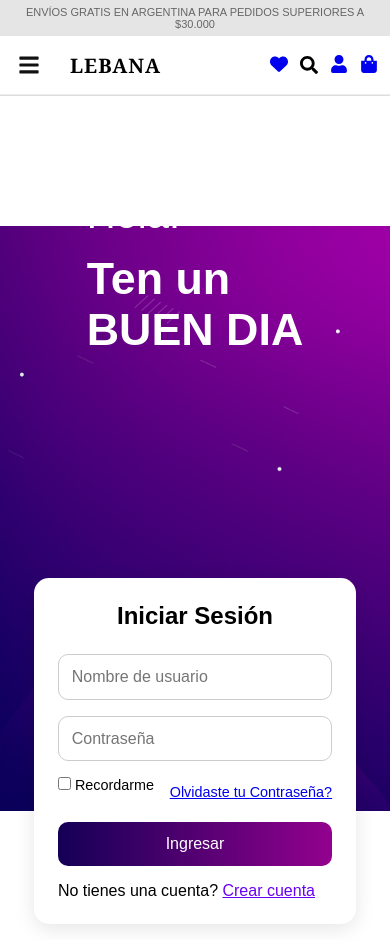
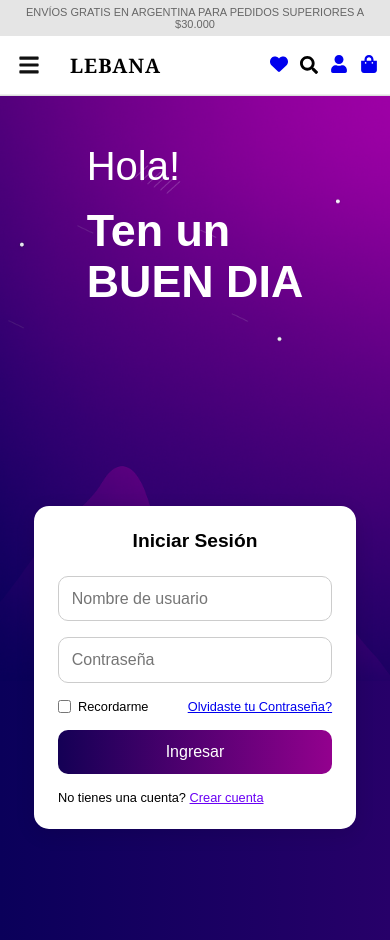
Before and after one commit to WalterDevIn/lebana-ecommerce, a React (Vite) app: page /#/user in a window 390 px wide. Built offline with nearby package versions, Linux system fonts and the light colour scheme.

Commit message:
fix login desing

```diff
--- a/src/features/user/User.jsx
+++ b/src/features/user/User.jsx
@@ -5,6 +5,7 @@ const User = () => {
   const [isLogin, setIsLogin] = useState(true);
 
   return (
+    <div className='general-container'>
       <div className="user-container">
         <div className="user-left">
           <div className="text">
@@ -54,6 +55,7 @@ const User = () => {
           )}
         </div>
       </div>
+    </div>
   );
 };
 
--- a/src/features/user/user.css
+++ b/src/features/user/user.css
@@ -121,34 +121,52 @@
   margin-bottom: 1rem;
 }
 
+.general-container {
+  display: none;
+}
+
 /* Celular */
 @media (max-width: 768px) {
+  .general-container {
+    display: flow-root;
+    height: 100%;
+    width: 100%;
+    background: linear-gradient(to right, #0A005A, #270069);
+;
+  }
   .user-container {
     flex-direction: column;
     position: relative;
+    background: url("/lebana-ecommerce/assets/productos/fondo-inicio-sesion.png");
+    background-size: 100% auto;
+    background-repeat: no-repeat;
+    background-position: start;
   }
 
   .user-left {
+    position: static;
+    background: transparent;
     width: 100%;
-    height: 250px;
-    order: 1;
-    padding-top: 6rem;
+    height: auto;
+    padding: 3rem 6rem 24px 6rem;
     justify-content: start;
   }
 
   .user-left .text{
     text-align: center;
-    }
+  }
 
   .user-right {
     width: 100%;
-    position: absolute;
     background-color: transparent;
+    position: static;
     bottom: 0;
     display: flex;
     justify-content: center;
     padding: 1rem;
+    padding-bottom: 2rem;
     z-index: 10;
+    font-size: 0.8em;
   }
 
   .form-card {
@@ -164,4 +182,26 @@
   .user-left h2 {
     font-size: 2.3rem;
   }
+
+  .options {
+    font-size: 0.8rem;
+  }
+
+  .options a {
+    text-align: right;
+  }
+
+  .options label {
+    display: flex;
+    gap: 1ch;
+    align-items: center;
+  }
+
+  .options label input {
+    margin: 0;
+  }
+
+  .terms input {
+    margin: 0;
+  }
 }
```
Lines whose indentation alone changed are shown as unchanged.
